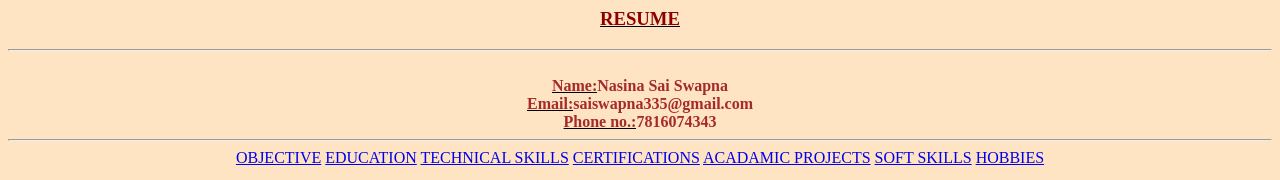
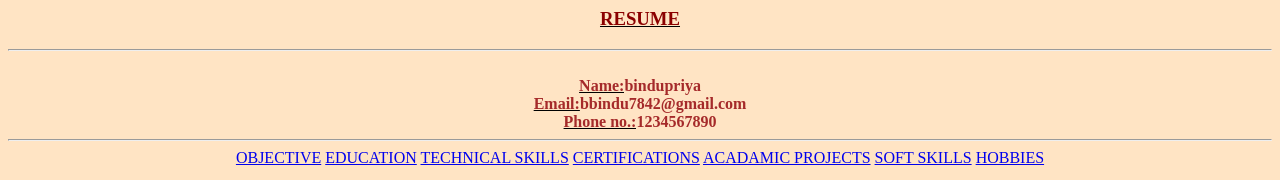
Before and after one commit to priyabindu/css, a plain HTML site: page index.html in a window 1280 px wide. Shown: the top 180 px of the page. Drawn offline with Linux system fonts and the light colour scheme.

Commit message:
resumecss

```diff
--- a/index.html
+++ b/index.html
@@ -13,11 +13,11 @@
 <BODY>
 	<center><u><b><h3 style="color:darkred;">RESUME</h3></b></u>
       <hr>
-		<br><u><b id="name">Name:</u>Nasina Sai Swapna</b>
+		<br><u><b id="name">Name:</u>bindupriya</b>
 		<br>
-		<u><b id="mail">Email:</u >saiswapna335@gmail.com</b>
+		<u><b id="mail">Email:</u >bbindu7842@gmail.com</b>
 		<br>
-		<u><b id="phone">Phone no.:</u>7816074343</b>
+		<u><b id="phone">Phone no.:</u>1234567890</b>
 		</center>
 		<hr>
       <center>
```
